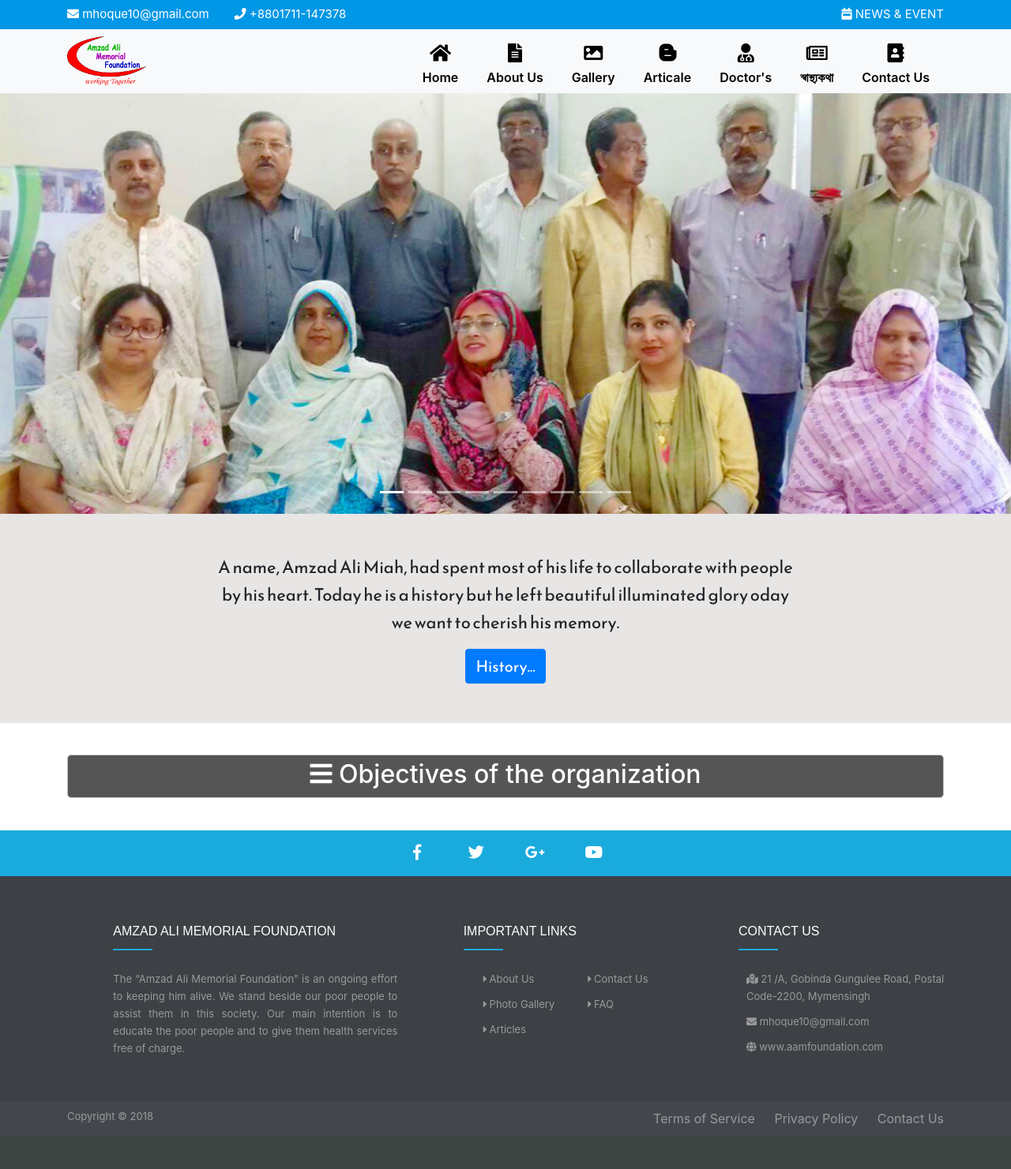
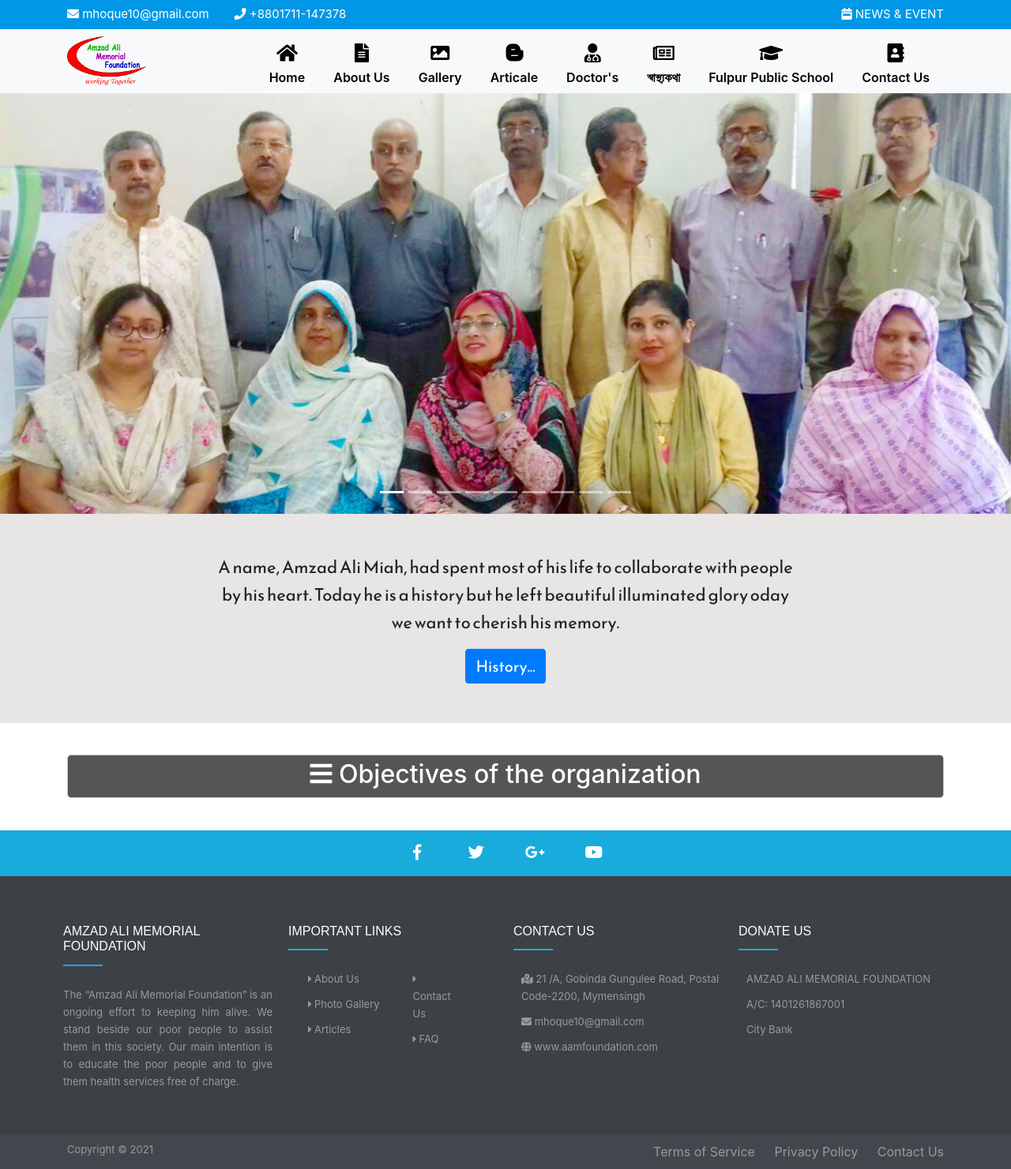
Before and after one commit to shafi0313/aamf, a PHP site: page /index.php in a window 1280 px wide. Shown: the whole page at 79% size. Before the commit the page ends 1427 px from the top, so only its background shows below. Run offline with PHP 8.4, Linux system fonts and the light colour scheme; some libraries are stand-ins or nearby versions.

Commit message:
add menu

```diff
--- a/includes/footer.php
+++ b/includes/footer.php
@@ -22,14 +22,14 @@
     <section class="footer_area">
         <div class="container">
             <div class="row">
-                <div class="col-sm-6 col-md-4 col-lg-4 ml-md-auto footer_style">
+                <div class="col-sm-3 col-md-3 col-lg-3  footer_style">
                     <h3>Amzad Ali Memorial Foundation</h3>
                     <p>
                         The “Amzad Ali Memorial Foundation” is an ongoing effort to keeping him alive. We stand beside our poor people to assist them in this society.
                         Our main intention is to educate the poor people and to give them health services free of charge.
                     </p>
                 </div>
-                <div class="col-sm-6 col-md-3 col-lg-3 ml-md-auto footer_style">
+                <div class="col-sm-3 col-md-3 col-lg-3  footer_style">
                     <h3>IMPORTANT LINKS</h3>
                     <div class="row footer_sub">
                         <div class="col-md-6">
@@ -40,7 +40,7 @@
 
                             </ul>
                         </div>
-                        <div class="col-md-6">
+                        <div class="col-md-4">
                             <ul>
                                 <li><a href="contact_us.php"><i class="fas fa-caret-right"></i> Contact Us</a></li>
                                 <li><a href="#"><i class="fas fa-caret-right"></i> FAQ</a></li>
@@ -48,12 +48,20 @@
                         </div>
                     </div>
                 </div>
-                <div class="col-sm-6 col-md-3 col-lg-3 ml-md-auto footer_style">
+                <div class="col-sm-3 col-md-3 col-lg-3  footer_style">
                     <h3>CONTACT US</h3>
                     <ul>
                         <li><i class="fas fa-map-marked-alt"></i> 21 /A, Gobinda Gungulee Road, Postal Code-2200, Mymensingh</li>
                         <li><i class="fas fa-envelope"></i> mhoque10@gmail.com</li>
                         <li><a href="http://aamfoundation.com/"><i class="fa fa-globe"></i> www.aamfoundation.com</a></li>
+                    </ul>
+                </div>
+                <div class="col-sm-3 col-md-3 col-lg-3  footer_style">
+                    <h3>DONATE US</h3>
+                    <ul>
+                        <li>AMZAD ALI MEMORIAL FOUNDATION</li>
+                        <li>A/C: 1401261867001</li>
+                        <li>City Bank</li>
                     </ul>
                 </div>
             </div>
@@ -66,7 +74,7 @@
         <div class="container">
             <div class="row">
                 <div class="col-md-6 copyright">
-                    Copyright &copy; 2018
+                    Copyright &copy; <?php echo date('Y'); ?>
                 </div>
                 <div class="col-md-6 footer-menu">
                     <ul>
--- a/includes/header.php
+++ b/includes/header.php
@@ -85,7 +85,10 @@
                         <a class="nav-link" id="nav_link" href="healthcare.php"><p id="logo6" class="menu_icon"><i class="far fa-newspaper"></i></p>স্বাস্থ্যকথা</a>
                     </li>
                     <li class="nav-item">
-                        <a class="nav-link" id="nav_link" href="contact_us.php"><p id="logo7" class="menu_icon"><i class="fas fa-address-book"></i></p>Contact Us</a>
+                        <a class="nav-link" id="nav_link" href="#"><p id="logo7" class="menu_icon"><i class="fas fa-graduation-cap"></i></p>Fulpur Public School</a>
+                    </li>
+                    <li class="nav-item">
+                        <a class="nav-link" id="nav_link" href="contact_us.php"><p id="logo8" class="menu_icon"><i class="fas fa-address-book"></i></p>Contact Us</a>
                     </li>
                 </ul>
             </div>
--- a/js/script.js
+++ b/js/script.js
@@ -11,6 +11,7 @@
     document.getElementById("logo5").style.display = "none";
     document.getElementById("logo6").style.display = "none";
     document.getElementById("logo7").style.display = "none";
+    document.getElementById("logo8").style.display = "none";
   } else {
     document.getElementById("nav").style.padding = "0px 0px";
     document.getElementById("nav_img").style.width = "100px";
@@ -21,6 +22,7 @@
     document.getElementById("logo5").style.display = "block";
     document.getElementById("logo6").style.display = "block";
     document.getElementById("logo7").style.display = "block";
+    document.getElementById("logo8").style.display = "block";
   }
 };
 
```
